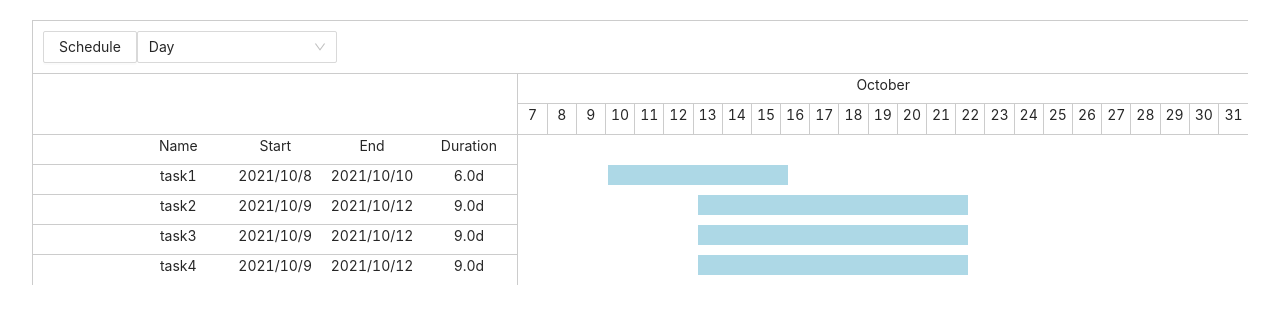
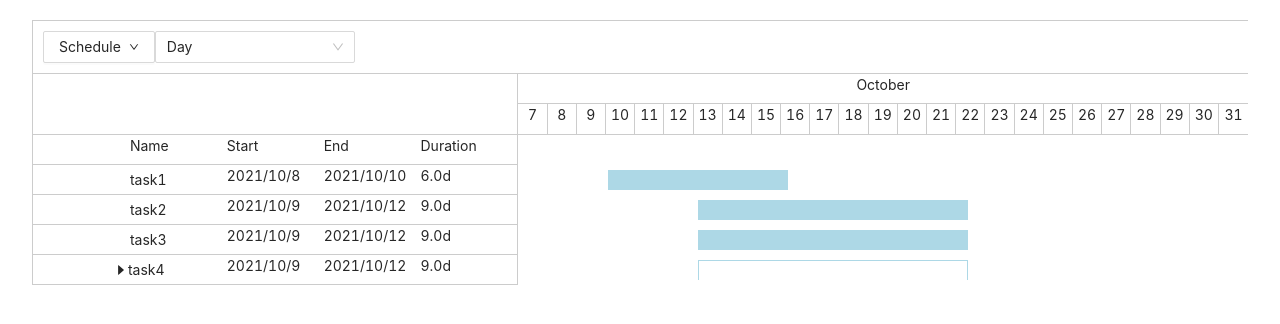
Before and after one commit to firoozej/gantt, a React (Create React App) app: page / in a window 1280 px wide. Shown: the top 324 px of the page. Built offline with nearby package versions, Linux system fonts and the light colour scheme.

Commit message:
Add task hierarchy (task summary)

```diff
--- a/src/App.tsx
+++ b/src/App.tsx
@@ -35,59 +35,69 @@ const App: React.FC = () => {
                 predecessors: {},
                 resources: [],
                 children: [],
-
             },
             {
                 id: 2,
                 name: "task2",
-                order:2,
+                order: 2,
                 duration: 3 * 24 * 60 * 60 * 1000,
                 start: 1633811400000,
                 predecessors: {},
                 resources: [],
-                children: []
+                children: [],
             },
             {
                 id: 3,
-                order:3,
+                order: 3,
                 name: "task3",
                 duration: 3 * 24 * 60 * 60 * 1000,
                 start: 1633811400000,
                 predecessors: {},
                 resources: [],
-                children: []
-
+                children: [],
             },
             {
                 id: 4,
-                order:4,
+                order: 4,
                 name: "task4",
                 duration: 3 * 24 * 60 * 60 * 1000,
                 start: 1633811400000,
 
                 predecessors: {},
                 resources: [],
-                children: [{
+                children: [
+                    {
                         id: 5,
-                    order:5,
+                        order: 5,
                         name: "task5",
                         duration: 3 * 24 * 60 * 60 * 1000,
                         start: 1633811400000,
                         predecessors: {},
                         resources: [],
-                    children: []
-
-                },{
+                        children: [],
+                    },
+                    {
                         id: 6,
-                    order:6,
-                    name: "tas6",
+                        order: 6,
+                        name: "task6",
                         duration: 3 * 24 * 60 * 60 * 1000,
                         start: 1633811400000,
                         predecessors: {},
                         resources: [],
-                    children:[]
-
-                }]
+                        children: [
+                            {
+                                id: 7,
+                                order: 7,
+                                name: "task7",
+                                duration: 3 * 24 * 60 * 60 * 1000,
+                                start: 1633811400000,
+                                predecessors: {},
+                                resources: [],
+                                children: [],
+                            },
+                        ],
+                    },
+                ],
             },
         ],
     };
--- a/src/components/gantt/ganttChart.tsx
+++ b/src/components/gantt/ganttChart.tsx
@@ -4,7 +4,7 @@ import { TaskType, ZoomType } from "./types";
 import Config from "./config";
 import TaskHeader from "./ganttRow/taskHeader";
 import Timeline from "./timeline";
-import Task from "./ganttRow/task";
+import TaskRow from "./ganttRow/taskRow";
 import Bar from "./ganttRow/bar";
 import ToolBar from "./toolBar";
 
@@ -40,6 +40,7 @@ const Gantt: React.FC<PropTypes> = ({ onTaskEdit, data }) => {
         if (sortedSelectedTasks[0].order > 1) {
             summaryTask = ganttData[sortedSelectedTasks[0].order - 1];
         }
+
         if (summaryTask) {
             let newGanttData = ganttData
                 .filter((task: TaskType) => !selectedTasks.some((t: TaskType) => t.id === task.id))
@@ -63,22 +64,6 @@ const Gantt: React.FC<PropTypes> = ({ onTaskEdit, data }) => {
                 <div className={classes.left}>
                     <div className={classes.timeLineHeaderGap}></div>
                     <TaskHeader />
-                    {ganttData.tasks.map((task: TaskType, index: number) => (
-                        <Task
-                            key={task.id}
-                            task={task}
-                            dayDuration={ganttData.project.calendar.dayDuration}
-                            rowNumber={index}
-                            lastRow={index === ganttData.tasks.length - 1}
-                            active={selectedTasks.some(t => t.id === task.id)}
-                            onTaskEdit={onTaskEdit}
-                            onTaskSelect={(task: TaskType, selected: boolean) =>
-                                selected
-                                    ? setSelectedTasks([...selectedTasks, task])
-                                    : setSelectedTasks(selectedTasks.filter(t => t.id !== task.id))
-                            }
-                        />
-                    ))}
                 </div>
                 <div className={classes.right} id="ganttRight">
                     <Timeline
@@ -88,17 +73,25 @@ const Gantt: React.FC<PropTypes> = ({ onTaskEdit, data }) => {
                         minCellCount={minGanttCellCount}
                     />
                     <div className={classes.taskHeaderGap}></div>
-                    {ganttData.tasks.map((task: TaskType) => (
-                        <Bar
-                            key={task.id}
-                            zoom={zoom}
-                            duration={task.duration}
-                            offset={task.start - ganttData.project.start}
-                            dayDuration={ganttData.project.calendar.dayDuration}
-                        />
-                    ))}
                 </div>
             </div>
+            {ganttData.tasks.map((task: TaskType, index: number) => (
+                <TaskRow
+                    key={task.id}
+                    task={task}
+                    dayDuration={ganttData.project.calendar.dayDuration}
+                    lastRow={false}
+                    zoom={zoom}
+                    selectedTasks={selectedTasks}
+                    onTaskEdit={onTaskEdit}
+                    projectStart={ganttData.project.start}
+                    onTaskSelect={(task: TaskType, selected: boolean) =>
+                        selected
+                            ? setSelectedTasks([...selectedTasks, task])
+                            : setSelectedTasks(selectedTasks.filter(t => t.id !== task.id))
+                    }
+                />
+            ))}
         </div>
     );
 };
@@ -106,6 +99,7 @@ const Gantt: React.FC<PropTypes> = ({ onTaskEdit, data }) => {
 const useStyles = createUseStyles({
     gantt: {
         overflow: "scroll",
+        borderTop: "1px solid #ccc",
     },
     row: {
         display: "flex",
@@ -113,7 +107,6 @@ const useStyles = createUseStyles({
     },
     right: {
         width: "60%",
-        borderTop: "1px solid #ccc",
         ...(Config.direction === "rtl"
             ? { borderLeft: "1px solid #ccc", borderRight: "1px solid #ccc" }
             : {}),
@@ -128,8 +121,7 @@ const useStyles = createUseStyles({
         height: "30px",
     },
     timeLineHeaderGap: {
-        height: "62px",
-        borderTop: "1px solid #ccc",
+        height: "61px",
         borderBottom: "1px solid #ccc",
     },
 });
--- a/src/components/gantt/ganttRow/bar.tsx
+++ b/src/components/gantt/ganttRow/bar.tsx
@@ -1,4 +1,5 @@
 import React from "react";
+import classnames from "classnames";
 import { createUseStyles } from "react-jss";
 import Config from "../config";
 import { ZoomType } from "../types";
@@ -8,8 +9,10 @@ type PropTypes = {
     duration: number;
     zoom: ZoomType;
     dayDuration: number;
+    isSummary: boolean;
+
 };
-const Bar: React.FC<PropTypes> = ({ offset, duration, dayDuration, zoom }) => {
+const Bar: React.FC<PropTypes> = ({ offset, duration, dayDuration, zoom, isSummary }) => {
     const classes = useStyles();
     let left = 0,
         width = 0;
@@ -26,7 +29,7 @@ const Bar: React.FC<PropTypes> = ({ offset, duration, dayDuration, zoom }) => {
     return (
         <div className={classes.barRow}>
             <div
-                className={classes.bar}
+                className={classnames(classes.bar, isSummary ? classes.summary : "")}
                 style={{
                     [Config.direction === "rtl" ? "right" : "left"]: left * Config.cellWidth + "px",
                     width: width * Config.cellWidth + "px",
@@ -45,7 +48,15 @@ const useStyles = createUseStyles({
         position: "absolute",
         backgroundColor: "lightblue",
         height: "20px",
+        top: "50%",
+        transform: "translateY(-50%)",
     },
+    summary: {
+        backgroundColor: "white",
+        borderWidth: "1px 1px 0 1px",
+        borderStyle: "solid",
+        borderColor: "lightblue"
+    }
 });
 
 export default Bar;
--- a/src/components/gantt/ganttRow/task.tsx
+++ b/src/components/gantt/ganttRow/task.tsx
@@ -1,5 +1,6 @@
-import React, { useState } from "react";
+import React, { SyntheticEvent, useState } from "react";
 import { createUseStyles } from "react-jss";
+import { CaretDownOutlined, CaretRightOutlined } from "@ant-design/icons";
 import classnames from "classnames";
 import { TaskType } from "../types";
 import { useLocalDate } from "../utils";
@@ -9,21 +10,27 @@ import EditTaskModal from "./editTaskModal";
 type PropTypes = {
     task: TaskType;
     dayDuration: number;
-    rowNumber: number;
     lastRow: boolean;
     active: boolean;
+    indentLevel: number;
+    isSummary: boolean;
+    isOpen: boolean;
     onTaskEdit: (task: TaskType) => void;
     onTaskSelect: (task: TaskType, selected: boolean) => void;
+    onOpenClick: (taskId: number) => void;
 };
 
 const Task: React.FC<PropTypes> = ({
     task,
     dayDuration,
-    rowNumber,
     lastRow,
     active,
+    indentLevel,
+    isSummary,
+    isOpen,
     onTaskEdit,
     onTaskSelect,
+    onOpenClick,
 }) => {
     const classes = useStyles();
     const { toLocalDate } = useLocalDate();
@@ -31,13 +38,18 @@ const Task: React.FC<PropTypes> = ({
         visible: false,
     });
 
+    const handleToggle = (e: SyntheticEvent) => {
+        onOpenClick(task.id);
+        e.stopPropagation();
+    };
+
     return (
         <>
             <div
                 className={classnames(
                     classes.taskRow,
                     active ? classes.active : "",
-                    rowNumber % 2 === 0 ? classes.even : classes.odd,
+                    task.order % 2 === 0 ? classes.even : classes.odd,
                     lastRow && classes.lastRow
                 )}
                 style={{
@@ -45,14 +57,40 @@ const Task: React.FC<PropTypes> = ({
                 }}
                 onDoubleClick={() => setEditModal({ visible: true })}
                 onClick={() => onTaskSelect(task, !active)}>
-                <div className={classes.task}></div>
-                <div className={classes.task}>{task.name}</div>
-                <div className={classes.task}>{toLocalDate(task.start, "YYYY/MM/DD")}</div>
-                <div className={classes.task}>
+                <div className={classes.cell}></div>
+                <div className={classnames(classes.cell, classes.name)}>
+                    <div
+                        style={{
+                            width: (indentLevel * 10).toString() + "px",
+                        }}
+                        className={classes.indentIcon}
+                    />
+
+                    {isSummary && isOpen && (
+                        <CaretDownOutlined
+                            style={{
+                                [`margin${Config.direction === "rtl" ? "Right" : "Left"}`]: "-16px",
+                            }}
+                            onClick={handleToggle}
+                        />
+                    )}
+                    {isSummary && !isOpen && (
+                        <CaretRightOutlined
+                            style={{
+                                [`margin${Config.direction === "rtl" ? "Right" : "Left"}`]: "-16px",
+                            }}
+                            onClick={handleToggle}
+                        />
+                    )}
+                    <div>{task.name}</div>
+                </div>
+                <div className={classes.cell}>{toLocalDate(task.start, "YYYY/MM/DD")}</div>
+                <div className={classes.cell}>
                     {toLocalDate(task.start + task.duration, "YYYY/MM/DD")}
                 </div>
-                <div className={classes.task}>{(task.duration / dayDuration).toFixed(1)}d</div>
+                <div className={classes.cell}>{(task.duration / dayDuration).toFixed(1)}d</div>
             </div>
+
             <EditTaskModal
                 task={task}
                 visible={editModal.visible}
@@ -74,12 +112,18 @@ const useStyles = createUseStyles({
     lastRow: {
         borderBottom: "none",
     },
-    task: {
+    cell: {
         width: "20%",
-        textAlign: "center",
+    },
+    name: {
+        display: "flex",
+        alignItems: "center",
     },
     active: {
         background: "#e6f7ff",
+    },
+    indentIcon: {
+        height: "30px",
     },
     even: {},
     odd: {},
--- a/src/components/gantt/ganttRow/taskHeader.tsx
+++ b/src/components/gantt/ganttRow/taskHeader.tsx
@@ -25,7 +25,7 @@ const useStyles = createUseStyles({
         flexDirection: Config.direction === "rtl" ? "row-reverse" : "row",
         borderBottom: "1px solid #ccc",
     },
-    header: { width: "20%", textAlign: "center" },
+    header: { width: "20%" },
 });
 
 export default TaskHeader;
--- /dev/null
+++ b/src/components/gantt/ganttRow/taskRow.tsx
@@ -0,0 +1,102 @@
+import React, { useState } from "react";
+import { createUseStyles } from "react-jss";
+import { TaskType, ZoomType } from "../types";
+import Config from "../config";
+import Bar from "./bar";
+import Task from "./task";
+
+type PropTypes = {
+    task: TaskType;
+    dayDuration: number;
+    lastRow: boolean;
+    zoom: ZoomType;
+    selectedTasks: TaskType[];
+    projectStart: number;
+    onTaskEdit: (task: TaskType) => void;
+    onTaskSelect: (task: TaskType, selected: boolean) => void;
+};
+
+const TaskRow: React.FC<PropTypes> = ({
+    task,
+    dayDuration,
+    lastRow,
+    projectStart,
+    zoom,
+    selectedTasks,
+    onTaskEdit,
+    onTaskSelect,
+}) => {
+    const classes = useStyles();
+    const [openTaskIds, setOpenTaskIds] = useState<number[]>([]);
+
+    const renderTaskRow = (t: TaskType, level: number) => {
+        return (
+            <div className={classes.row} key={t.id}>
+                <div className={classes.left}>
+                    <Task
+                        task={t}
+                        dayDuration={dayDuration}
+                        lastRow={lastRow}
+                        active={selectedTasks.some(s => s.id === t.id)}
+                        indentLevel={level}
+                        isSummary={t.children.length > 0}
+                        isOpen={t.children.length > 0 && openTaskIds.includes(t.id)}
+                        onTaskEdit={onTaskEdit}
+                        onTaskSelect={onTaskSelect}
+                        onOpenClick={(taskId: number) =>
+                            openTaskIds.includes(taskId)
+                                ? setOpenTaskIds(openTaskIds.filter(id => id !== taskId))
+                                : setOpenTaskIds([...openTaskIds, taskId])
+                        }
+                    />
+                </div>
+                <div className={classes.right}>
+                    <Bar
+                        zoom={zoom}
+                        duration={t.duration}
+                        offset={t.start - projectStart}
+                        dayDuration={dayDuration}
+                        isSummary={t.children.length > 0}
+                    />
+                </div>
+            </div>
+        );
+    };
+    const renderTaskHierarchy: any = (t: TaskType, level: number) => {
+        if (!openTaskIds.includes(t.id) || t.children.length === 0) {
+            return renderTaskRow(t, level);
+        } else {
+            return (
+                <>
+                    {renderTaskRow(t, level)}
+                    {t.children.map((childTask: TaskType) =>
+                        renderTaskHierarchy(childTask, level + 1)
+                    )}
+                </>
+            );
+        }
+    };
+
+    return renderTaskHierarchy(task, 0);
+};
+
+const useStyles = createUseStyles({
+    row: {
+        display: "flex",
+        flexDirection: Config.direction === "rtl" ? "row-reverse" : "row",
+    },
+    right: {
+        width: "60%",
+        ...(Config.direction === "rtl"
+            ? { borderLeft: "1px solid #ccc", borderRight: "1px solid #ccc" }
+            : {}),
+    },
+    left: {
+        width: "40%",
+        ...(Config.direction === "rtl"
+            ? {}
+            : { borderLeft: "1px solid #ccc", borderRight: "1px solid #ccc" }),
+    },
+});
+
+export default TaskRow;
--- a/src/components/gantt/timeline.tsx
+++ b/src/components/gantt/timeline.tsx
@@ -40,7 +40,7 @@ const Timeline: FunctionComponent<PropTypes> = ({ zoom, start, end, minCellCount
         <div className={classes.timelineRow}>
             <div className={classes.level1Timeline}>
                 {firstRow.map((r, index) => {
-                    if (firstRow[index + 1] && r === firstRow[index + 1]) return <></>;
+                    if (firstRow[index + 1] && r === firstRow[index + 1]) return null;
                     return (
                         <div
                             key={index}
--- a/src/components/gantt/toolBar.tsx
+++ b/src/components/gantt/toolBar.tsx
@@ -1,3 +1,4 @@
+import { DownOutlined } from "@ant-design/icons";
 import React, { FunctionComponent } from "react";
 import { useTranslation } from "react-i18next";
 import { createUseStyles } from "react-jss";
@@ -21,11 +22,19 @@ const ToolBar: FunctionComponent<PropTypes> = ({ zoom, onZoomChange, onIndent })
             <Dropdown
                 overlay={
                     <Menu>
-                        <Menu.Item key="1" onClick={() => onIndent()}>{t("Indent")}</Menu.Item>
+                        <Menu.Item key="1" onClick={() => onIndent()}>
+                            {t("Indent Task")}
+                        </Menu.Item>
+                        <Menu.Item key="2">
+                            {t("Outdent Task")}
+                        </Menu.Item>
                     </Menu>
                 }
                 placement="bottomLeft">
-                <Button>{t("Schedule")}</Button>
+                <Button>
+                    {t("Schedule")}
+                    <DownOutlined />
+                </Button>
             </Dropdown>
             <SelectData
                 selectOptionField="name"
@@ -49,8 +58,8 @@ const useStyles = createUseStyles({
         ...(Config.direction === "rtl"
             ? { borderRight: "1px solid #ccc" }
             : { borderLeft: "1px solid #ccc" }),
-        borderTop: "1px solid #ccc",
         padding: "10px",
+        borderBottom: "1px solid #ccc",
     },
 });
 
```
Also changed, not shown: 1 other file (tests, documents, lock files or other folders). Lines whose indentation alone changed are shown as unchanged.
